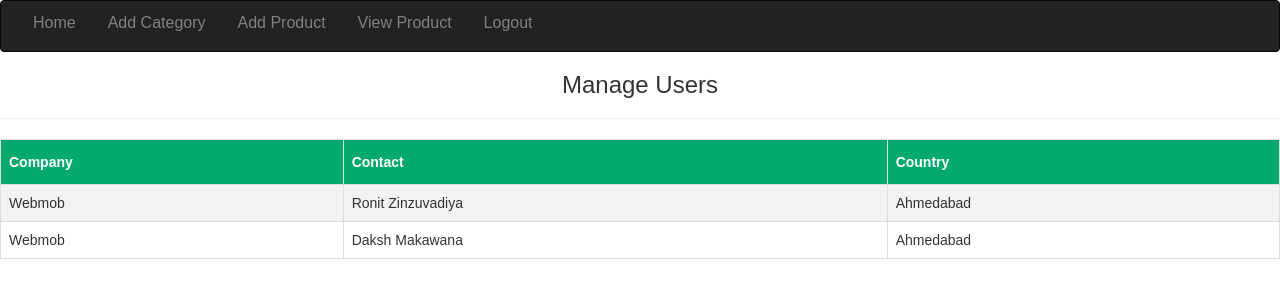
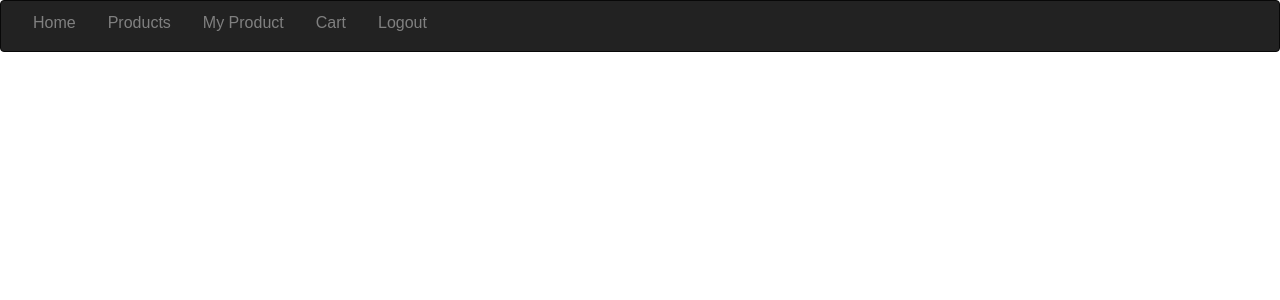
Before and after one commit to RonitZinzuvadiya1040/Product-management-demo, a PHP site: page /user-dashboard.php in a window 1280 px wide. Shown: the top 300 px of the page. Run offline with PHP 8.4, Linux system fonts and the light colour scheme; the visitor is signed in with stand-in values (Sample User, id 1); some libraries are stand-ins or nearby versions.

Commit message:
modify user dashboard

```diff
--- a/user-dashboard.php
+++ b/user-dashboard.php
@@ -1,6 +1,6 @@
 <?php
 include "user/session.php";
-include "navbar.php";
+// include "navbar.php";
 ?>
 
 <!DOCTYPE html>
@@ -10,7 +10,7 @@ include "navbar.php";
     <meta charset="UTF-8">
     <title>User Dashboard</title>
     <link rel="stylesheet" href="https://maxcdn.bootstrapcdn.com/bootstrap/3.4.1/css/bootstrap.min.css">
-
+    <link rel="stylesheet" type="text/css" href="css/navbar.css" />
     <style>
         /* Basic CSS for the navbar */
         body {
@@ -51,25 +51,21 @@ include "navbar.php";
 </head>
 
 <body>
-    <h3>Manage Users</h3>
-    <hr>
-    <table id="users">
-        <tr>
-            <th>Company</th>
-            <th>Contact</th>
-            <th>Country</th>
-        </tr>
-        <tr>
-            <td>Webmob</td>
-            <td>Ronit Zinzuvadiya</td>
-            <td>Ahmedabad</td>
-        </tr>
-        <tr>
-            <td>Webmob</td>
-            <td>Daksh Makawana</td>
-            <td>Ahmedabad</td>
-        </tr>
-    </table>
+    <!-- Rest of your dashboard content -->
+    <nav class="navbar navbar-inverse">
+        <div class="container-fluid">
+            <div class="navbar">
+                <a class="hover-underline-animation" href="">Home</a>
+                <a class="hover-underline-animation" href="">Products</a>
+                <a class="hover-underline-animation" href="">My Product</a>
+                <a class="hover-underline-animation" href="">Cart</a>
+                <a class="hover-underline-animation" href="logout.php" id="logout">Logout</a>
+            </div>
+        </div>
+    </nav>
 </body>
 
+<script src="https://cdn.jsdelivr.net/npm/sweetalert2@10"></script>
+<script src="js/logout.js"></script>
+
 </html>
```
